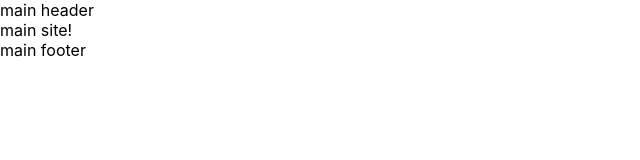
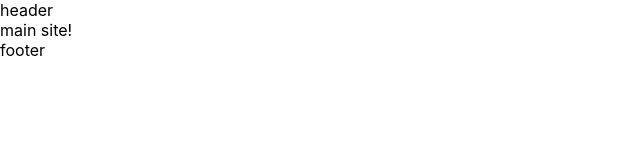
Before and after one commit to djmin43/vite-website, a React (Vite) app: page /main in a window 1280 px wide. Shown: the top 160 px of the page, without its empty margins (0-640 px from the left). Built offline with nearby package versions, Linux system fonts and the light colour scheme.

Commit message:
header and footer wrap around main page

```diff
--- a/src/App.tsx
+++ b/src/App.tsx
@@ -1,6 +1,7 @@
 import React, { ReactElement, useState } from 'react'
 import LandingPage from '../src/components/page/landing/LandingPage'
 import MainPage from '../src/components/page/main/MainPage'
+import MainLayout from './components/elements/common/MainLayout'
 import {
   BrowserRouter as Router,
   Switch,
@@ -17,9 +18,9 @@ const App= (): ReactElement => {
             <LandingPage />
           </Route>
           <Route exact path='/main'>
-            main header
-            <MainPage />
-            main footer
+            <MainLayout>
+              <MainPage />
+            </MainLayout>
           </Route>
         </Switch>
       </Router>
--- a/src/components/elements/WelcomeLanding.tsx
+++ b/src/components/elements/WelcomeLanding.tsx
@@ -3,14 +3,13 @@ import React, { ReactElement, useCallback } from 'react'
 import {useHistory} from 'react-router-dom';
 import { jsx } from '@emotion/react'
 import Button from './common/BasicButton'
-import { bigButton } from '../../styles/common/Button.styles'
+import { bigButton } from '../../styles/common/BasicButton.styles'
 import { intro, landingPageLayout } from '../../styles/landing/WelcomeLanding.styles'
 
 const WelcomeLanding = (): ReactElement => {
 
   const history = useHistory()
-
-  const routeToHome = useCallback(() => history.push('/main'), [history])
+  const routeToMain = useCallback(() => history.push('/main'), [history])
 
   return (
     <div
@@ -22,7 +21,7 @@ const WelcomeLanding = (): ReactElement => {
       안녕하세요 좋은 과일을 골라드립니다👩‍🌾
     </p>
       <Button
-        onClick={routeToHome}
+        onClick={routeToMain}
         name='시작하기'
         buttonType={bigButton}
       />
--- /dev/null
+++ b/src/components/elements/common/MainLayout.tsx
@@ -0,0 +1,17 @@
+import React, { ReactElement } from 'react'
+
+interface Props {
+  children: ReactElement
+}
+
+const MainLayout = ({children}: Props) => {
+  return (
+    <div>
+      header
+      {children}
+      footer
+    </div>
+  )
+}
+
+export default MainLayout
```
Also changed, not shown: src/styles/common/BasicButton.styles.tsx (renamed from src/styles/common/Button.styles.tsx).
